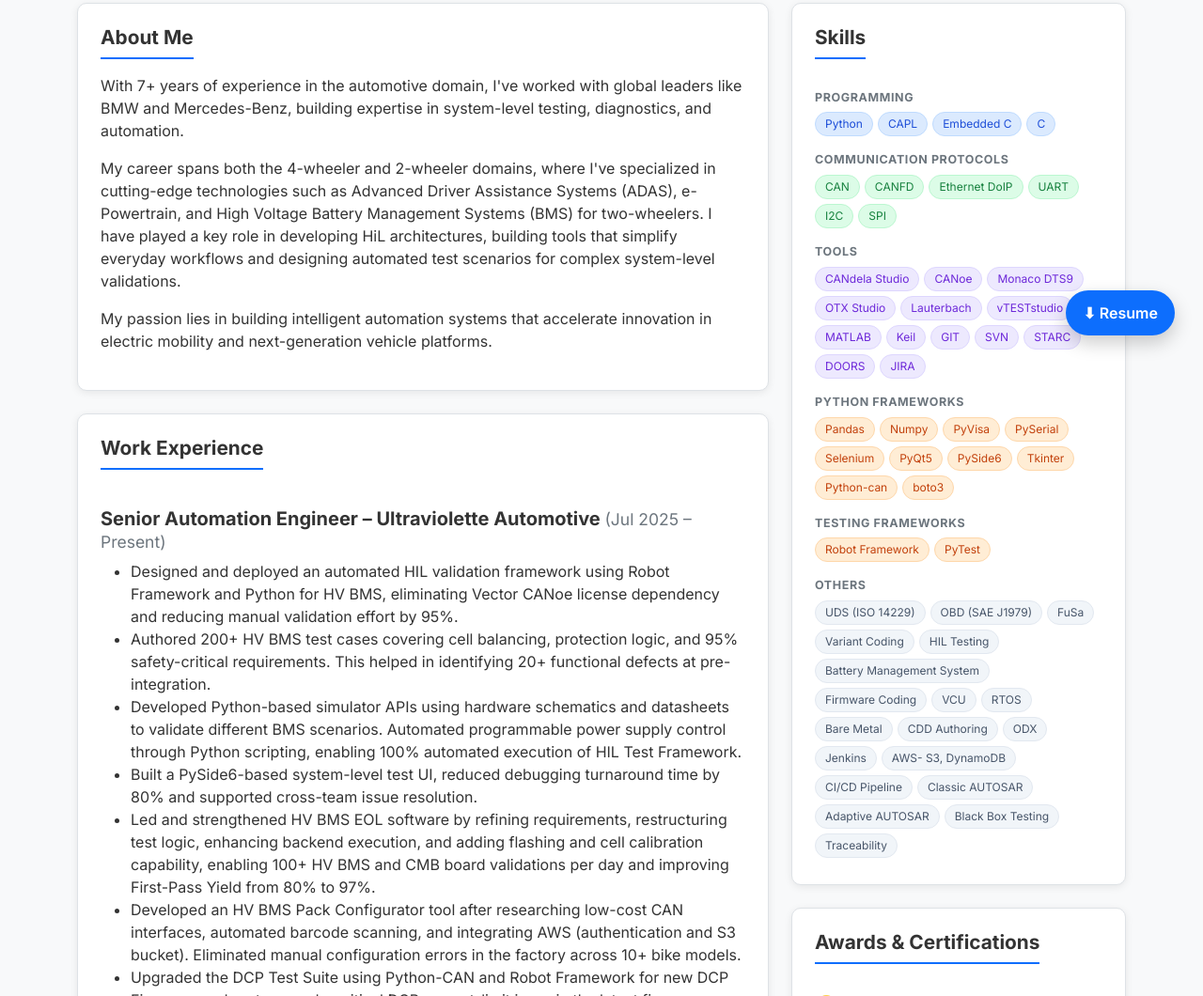
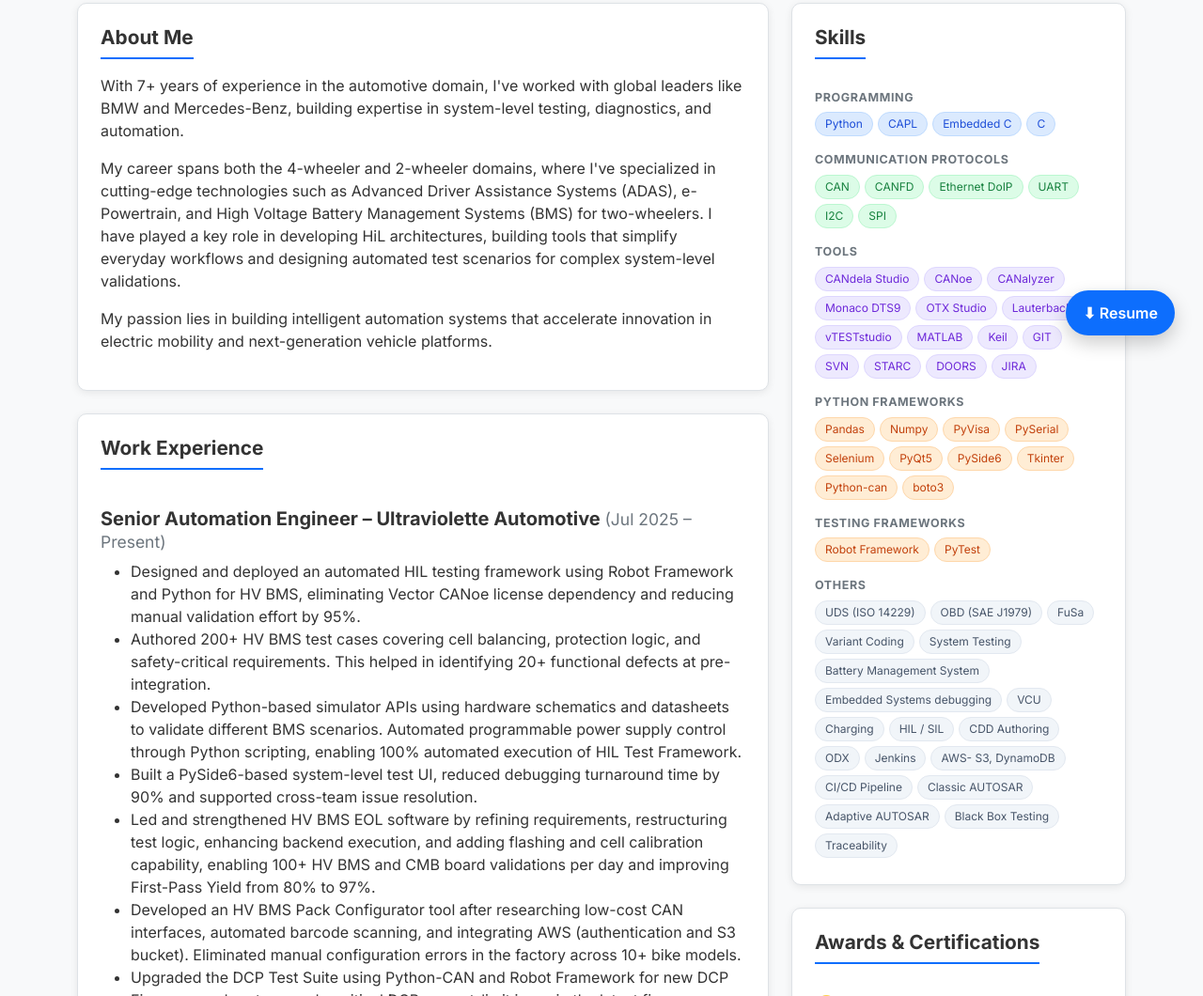
Before and after one commit to AditiS16/AditiS16.github.io, a plain HTML site: page index.html in a window 1280 px wide. Shown: the part 413-1473 px from the top of the page at 94% size. Drawn offline with nearby package versions, Linux system fonts and the light colour scheme.

Commit message:
Update index.html

```diff
--- a/index.html
+++ b/index.html
@@ -438,10 +438,10 @@
 
                 <h5 class="fw-bold mt-4">Senior Automation Engineer – Ultraviolette Automotive <span class="text-muted fw-normal small">(Jul 2025 – Present)</span></h5>
                 <ul>
-                    <li>Designed and deployed an automated HIL validation framework using Robot Framework and Python for HV BMS, eliminating Vector CANoe license dependency and reducing manual validation effort by 95%.</li>
-                    <li>Authored 200+ HV BMS test cases covering cell balancing, protection logic, and 95% safety-critical requirements. This helped in identifying 20+ functional defects at pre-integration.</li>
+                    <li>Designed and deployed an automated HIL testing framework using Robot Framework and Python for HV BMS, eliminating Vector CANoe license dependency and reducing manual validation effort by 95%.</li>
+                    <li>Authored 200+ HV BMS test cases covering cell balancing, protection logic, and safety-critical requirements. This helped in identifying 20+ functional defects at pre-integration.</li>
                     <li>Developed Python-based simulator APIs using hardware schematics and datasheets to validate different BMS scenarios. Automated programmable power supply control through Python scripting, enabling 100% automated execution of HIL Test Framework.</li>
-                    <li>Built a PySide6-based system-level test UI, reduced debugging turnaround time by 80% and supported cross-team issue resolution.</li>
+                    <li>Built a PySide6-based system-level test UI, reduced debugging turnaround time by 90% and supported cross-team issue resolution.</li>
                     <li>Led and strengthened HV BMS EOL software by refining requirements, restructuring test logic, enhancing backend execution, and adding flashing and cell calibration capability, enabling 100+ HV BMS and CMB board validations per day and improving First-Pass Yield from 80% to 97%.</li>
                     <li>Developed an HV BMS Pack Configurator tool after researching low-cost CAN interfaces, automated barcode scanning, and integrating AWS (authentication and S3 bucket). Eliminated manual configuration errors in the factory across 10+ bike models.</li>
                     <li>Upgraded the DCP Test Suite using Python-CAN and Robot Framework for new DCP Firmware and root-caused a critical DCP current-limit issue in the latest firmware code.</li>
@@ -538,6 +538,7 @@
                     <div class="skill-badges">
                         <span class="skill-badge badge-purple">CANdela Studio</span>
                         <span class="skill-badge badge-purple">CANoe</span>
+                        <span class="skill-badge badge-purple">CANalyzer</span>
                         <span class="skill-badge badge-purple">Monaco DTS9</span>
                         <span class="skill-badge badge-purple">OTX Studio</span>
                         <span class="skill-badge badge-purple">Lauterbach</span>
@@ -586,12 +587,12 @@
                         <span class="skill-badge badge-gray">OBD (SAE J1979)</span>
                         <span class="skill-badge badge-gray">FuSa</span>
                         <span class="skill-badge badge-gray">Variant Coding</span>
-                        <span class="skill-badge badge-gray">HIL Testing</span>
+                        <span class="skill-badge badge-gray">System Testing</span>
                         <span class="skill-badge badge-gray">Battery Management System</span>
-                        <span class="skill-badge badge-gray">Firmware Coding</span>
+                        <span class="skill-badge badge-gray">Embedded Systems debugging</span>
                         <span class="skill-badge badge-gray">VCU</span>
-                        <span class="skill-badge badge-gray">RTOS</span>
-                        <span class="skill-badge badge-gray">Bare Metal</span>
+                        <span class="skill-badge badge-gray">Charging</span>
+                        <span class="skill-badge badge-gray">HIL / SIL</span>
                         <span class="skill-badge badge-gray">CDD Authoring</span>
                         <span class="skill-badge badge-gray">ODX</span>
                         <span class="skill-badge badge-gray">Jenkins</span>
```
